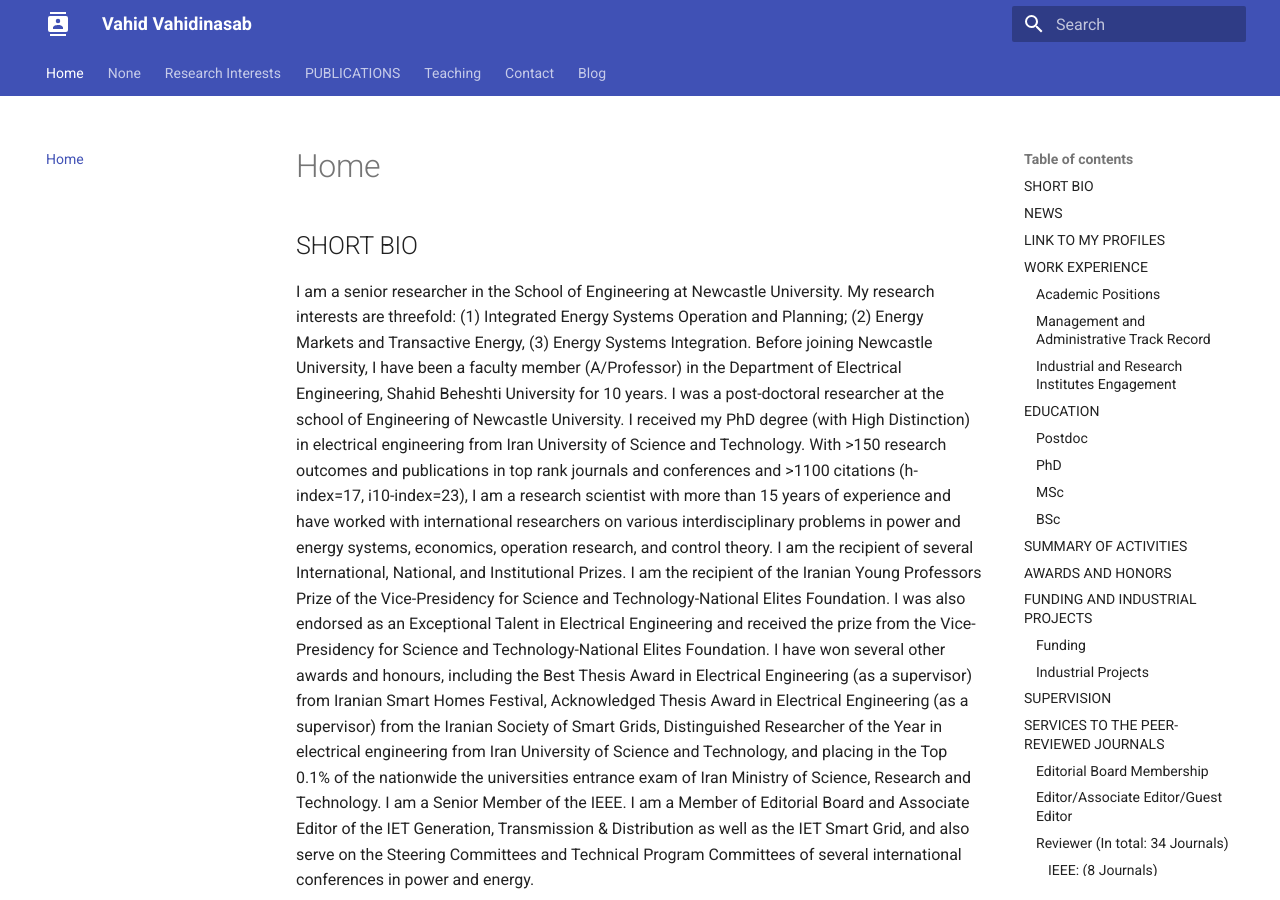
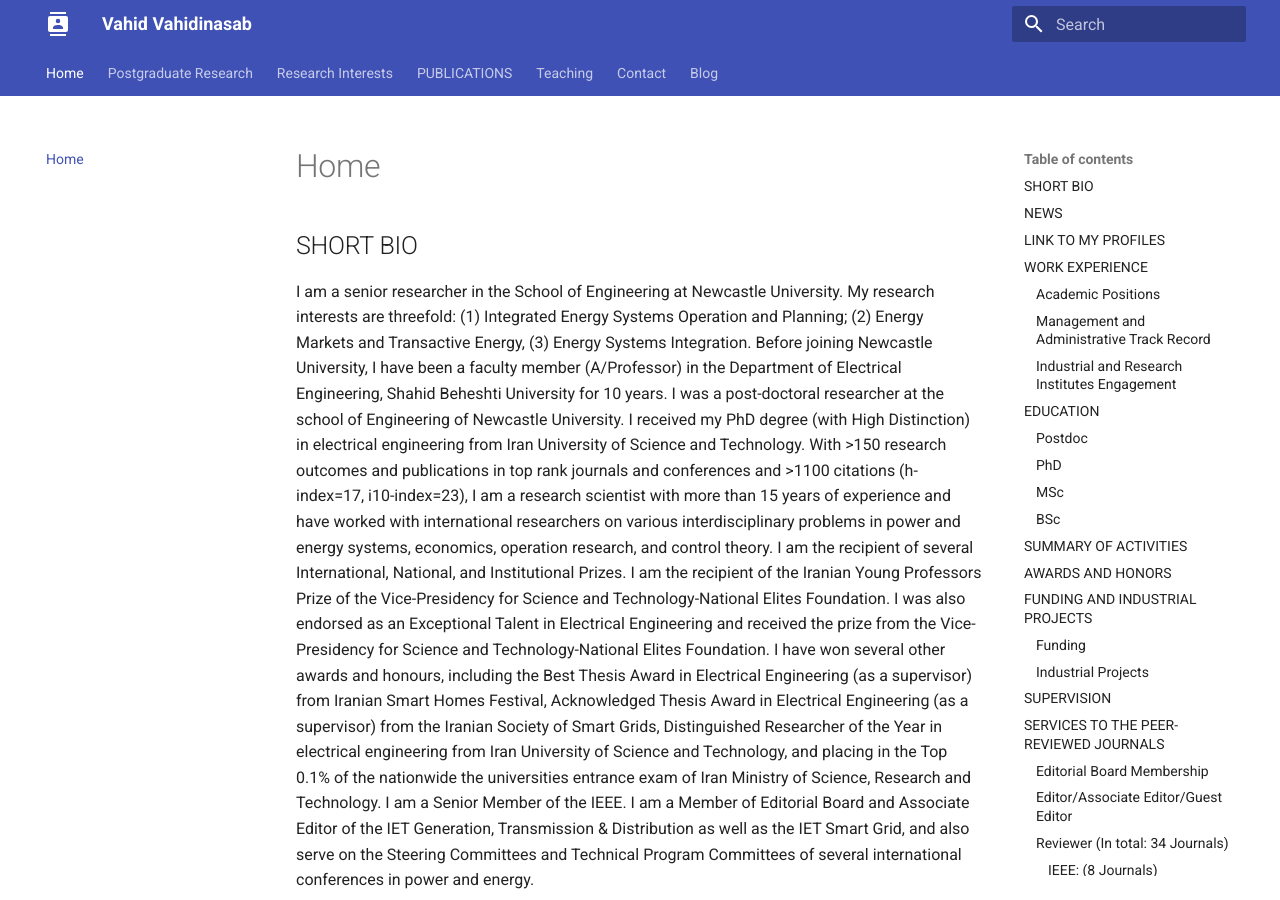
Before and after one commit to vahidinasab/vahidinasab.github.io, an MkDocs documentation site: the page built from docs/index.md, in a window 1280 px wide and 900 px high. Built offline with MkDocs 1.6.1 and Material for MkDocs 9.7.7, drawn with Linux system fonts in a browser that asks for light colours; part of the change alters nothing that is shown.

```diff
--- a/mkdocs.yml
+++ b/mkdocs.yml
@@ -25,7 +25,7 @@ plugins:
 
 nav:
   - index.md
-  - RM.md
+  - pr.md
   - interests.md
   - publications.md
   - teaching.md
```
